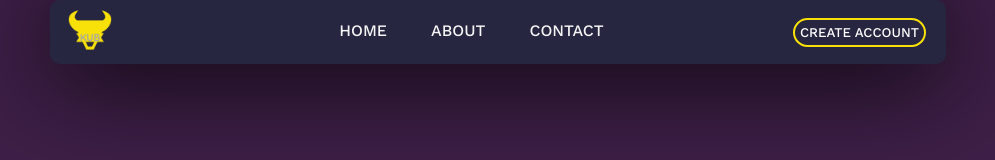
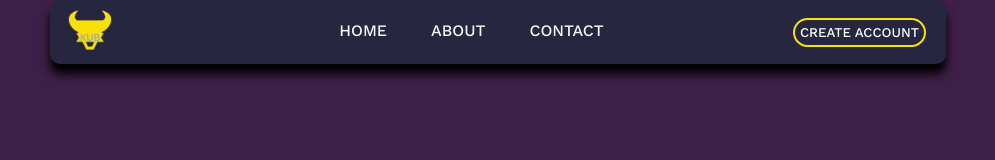
Before and after one commit to eugenjukic/KUB-projekt, a plain HTML site: page index.html in a window 1280 px wide. Shown: the whole page, without its empty margins (142-1137 px from the left). Drawn offline with nearby package versions, Linux system fonts and the light colour scheme.

Commit message:
header design

```diff
--- a/index.html
+++ b/index.html
@@ -25,7 +25,9 @@
         </header>
     </section>
     <main>
+        <article>
 
+        </article>
     </main>
 </body>
 </html>
--- a/style.css
+++ b/style.css
@@ -27,7 +27,7 @@ header{
     background-color: #272640;
     width: 70%;
     border-radius: 10px;
-    box-shadow: 0px 10px 101px 0px;
+    box-shadow: 0px 10px 10px 0px;
 }
 ul li{
     display: inline-block;
```
